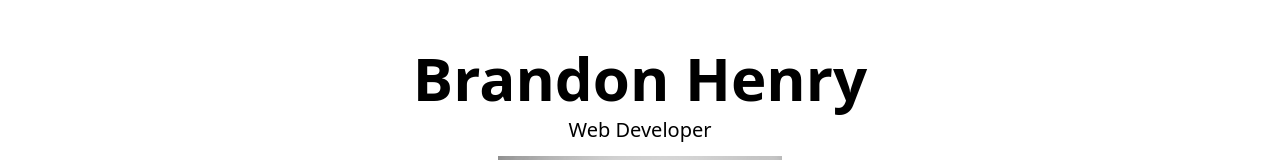
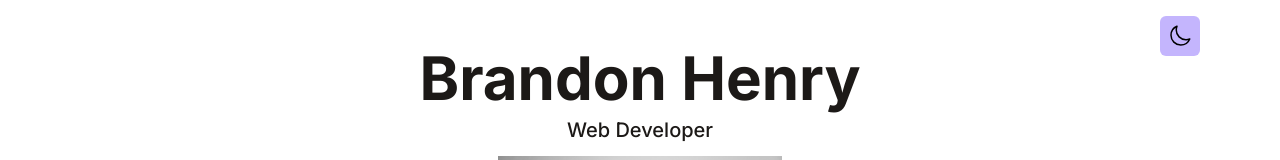
Before and after one commit to bhenry30/react-port2, a React (Vite) app in the folder react-port2/: page / in a window 1280 px wide. Shown: the top 160 px of the page. Built offline with nearby package versions, Linux system fonts and the light colour scheme; a web font is replaced by a local one.

Commit message:
adds dark and light mode logic

```diff
--- a/react-port2/src/App.jsx
+++ b/react-port2/src/App.jsx
@@ -1,19 +1,58 @@
-import React from 'react'
+import React, { useEffect, useState } from 'react'
 import Intro from './components/Intro'
 import Contact from './components/Contact'
 import Journey from './components/Journey'
 import Portfolio from './components/Portfolio'
 
 function App() {
+  const [theme, setTheme] = useState(null)
 
+  useEffect(() => {
+    if (window.matchMedia('(prefers-color-scheme: dark)').matches) {
+      setTheme('dark');
+    } else {
+      setTheme('light');
+    }
+  },[])
+
+  const handleThemeSwitch = () => {
+    setTheme(theme === 'dark' ? 'light' : 'dark')
+  }
+
+  useEffect(() => {
+    if (theme === 'dark') {
+      document.documentElement.classList.add('dark');
+    } else {
+      document.documentElement.classList.remove('dark');
+    }
+  }, [theme]);
+
+  const sun = (
+  <svg xmlns="http://www.w3.org/2000/svg" fill="none" viewBox="0 0 24 24" strokeWidth={1.5} stroke="currentColor" className="w-6 h-6">
+  <path strokeLinecap="round" strokeLinejoin="round" d="M12 3v2.25m6.364.386l-1.591 1.591M21 12h-2.25m-.386 6.364l-1.591-1.591M12 18.75V21m-4.773-4.227l-1.591 1.591M5.25 12H3m4.227-4.773L5.636 5.636M15.75 12a3.75 3.75 0 11-7.5 0 3.75 3.75 0 017.5 0z" />
+  </svg>
+  )
+
+  const moon = (
+  <svg xmlns="http://www.w3.org/2000/svg" fill="none" viewBox="0 0 24 24" strokeWidth={1.5} stroke="currentColor" className="w-6 h-6">
+  <path strokeLinecap="round" strokeLinejoin="round" d="M21.752 15.002A9.718 9.718 0 0118 15.75c-5.385 0-9.75-4.365-9.75-9.75 0-1.33.266-2.597.748-3.752A9.753 9.753 0 003 11.25C3 16.635 7.365 21 12.75 21a9.753 9.753 0 009.002-5.998z" />
+  </svg>
+  )
 
   return (
-    <div className="App">
+    <>
+    <button type='button' className='fixed p-2 z-10 right-20 top-4 bg-violet-300 dark:bg-orange-300 text-lg p-1 rounded-md' onClick={handleThemeSwitch}>
+      {theme === 'dark' ? sun : moon}
+    </button>
+    <div className="bg-white dark:bg-stone-900 text-stone-900 dark:text-stone-300 min-h-screen font-inter">
+      <div className='max-w-5xl w-11/12 mx-auto'>
       <Intro />
       <Portfolio />
       <Journey />
       <Contact />
+      </div>
     </div>
+    </>
   )
 }
 
```
